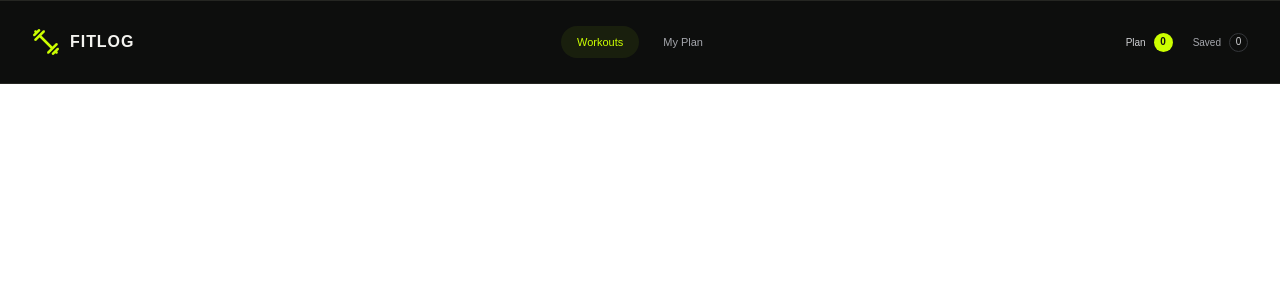
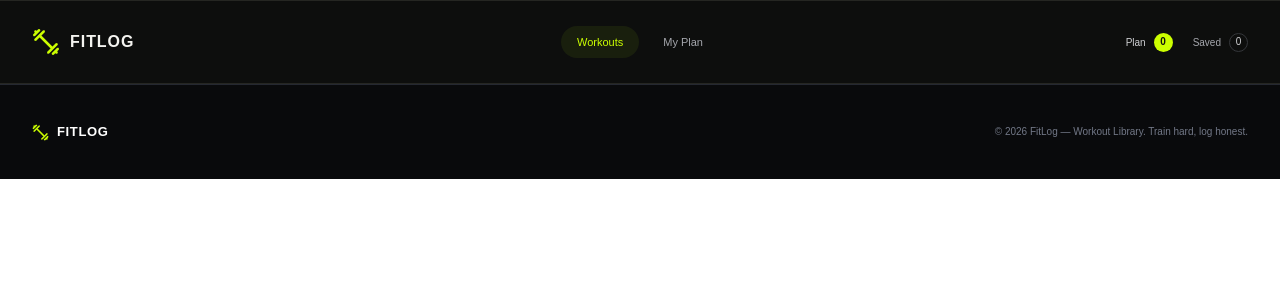
Before and after one commit to rubaeitferdous/b14-a6-fit-log-rubaeitferdous-final, a Next.js app: page / in a window 1280 px wide. Shown: the top 300 px of the page. Built offline with nearby package versions, Linux system fonts and the light colour scheme.

Commit message:
designed the footer and added in layout.

```diff
--- a/src/app/layout.js
+++ b/src/app/layout.js
@@ -2,6 +2,7 @@ import { Geist, Geist_Mono } from "next/font/google";
 import "./globals.css";
 import Header from "@/components/layout/Header";
 import Hero from "@/components/home/Hero";
+import Footer from "@/components/layout/Footer";
 
 const geistSans = Geist({
   variable: "--font-geist-sans",
@@ -31,6 +32,8 @@ export default function RootLayout({ children }) {
 
         {children}
 
+        <Footer />
+
         </body>
     </html>
   );
--- a/src/components/layout/Footer.jsx
+++ b/src/components/layout/Footer.jsx
@@ -1,11 +1,31 @@
-import React from 'react';
+import Image from "next/image";
+import Link from "next/link";
 
-const Footer = () => {
-    return (
-        <div>
+export default function Footer() {
+  return (
+    <footer className="w-full border-t border-[#252831] bg-[#090a0c]">
+      <div className="mx-auto flex min-h-[92px] w-full max-w-[1440px] flex-col items-start justify-center gap-4 px-6 py-5 sm:min-h-[94px] sm:flex-row sm:items-center sm:justify-between sm:px-8">
+        <Link
+          href="/"
+          aria-label="FitLog home"
+          className="inline-flex items-center gap-2 text-white"
+        >
+          <Image
+            src="/images/logo.png"
+            alt=""
+            width={17}
+            height={17}
+            className="h-[17px] w-[17px] object-contain"
+          />
+          <span className="font-[Arial,sans-serif] text-[13px] font-extrabold tracking-[0.05em]">
+            FITLOG
+          </span>
+        </Link>
 
-        </div>
-    );
-};
-
-export default Footer;
+        <p className="m-0 text-[10px] leading-relaxed text-[#727887] sm:text-right">
+          © 2026 FitLog — Workout Library. Train hard, log honest.
+        </p>
+      </div>
+    </footer>
+  );
+}
```
